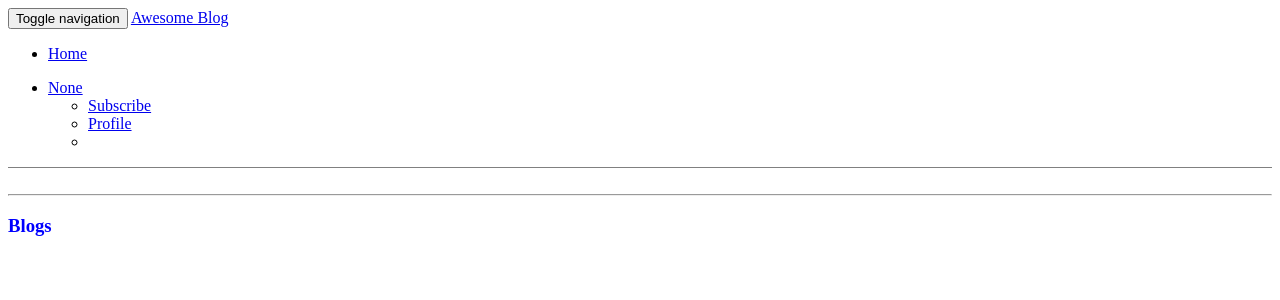
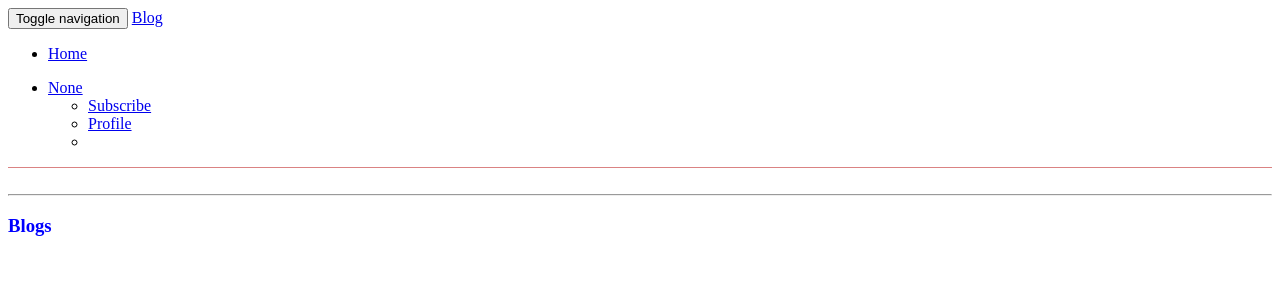
Before and after one commit to jepkess/blogApp, a Flask app: page /categories in a window 1280 px wide. Shown: the top 300 px of the page. Run offline with Flask 2, Linux system fonts and the light colour scheme; the visitor is signed in with stand-in values (Sample User, id 1); data comes from the database, SQL or seed files in the repository; data that the repository does not hold is empty; some libraries are stand-ins or nearby versions.

Commit message:
modify navbar

```diff
--- a/app/templates/navbar.html
+++ b/app/templates/navbar.html
@@ -1,4 +1,4 @@
-<div class="navbar navbar-light" role="navigation" style="margin-bottom:0; border-bottom: 1px grey solid">
+<div class="navbar navbar-light" role="navigation" style="margin-bottom:0; border-bottom: 1px rgb(218, 131, 131) solid">
     <div class="container-fluid">
         <div class="navbar-header">
             <button type="button" class="navbar-toggle" data-toggle="collapse" data-target=".navbar-collapse">
@@ -7,7 +7,7 @@
                 <span class="icon-bar"></span>
                 <span class="icon-bar"></span>
             </button>
-            <a href="/" class="navbar-brand"> Awesome Blog</a>
+            <a href="/" class="navbar-brand">Blog</a>
         </div>
         <div class="navbar-collapse collapse">
                 <ul class="nav navbar-nav">
@@ -23,9 +23,11 @@
                           <li><a href="{{url_for('main.profile',uname=current_user.author)}}">Profile</a></li>
                             <li role="separator" class="divider"></li>
 
+
                         </ul>
                     </li>
                     {% else %}
+
 
                 </ul>
                 {%endif%}
```
